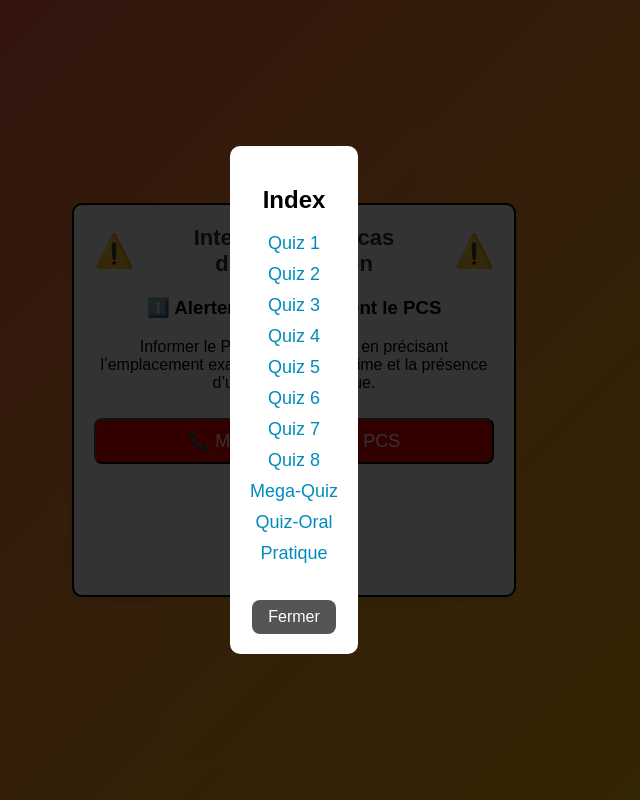
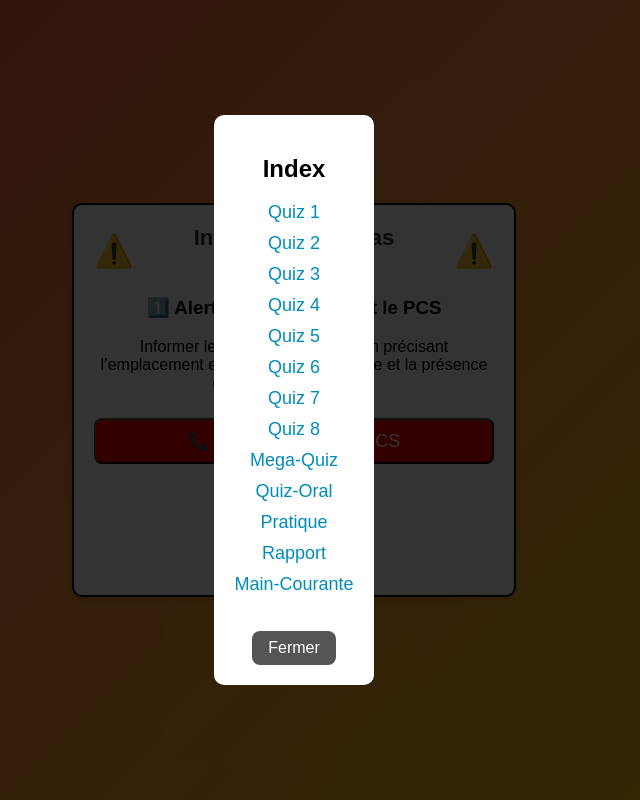
Before and after one commit to Remi-Mason/Pratique, a plain HTML site: page index.html in a window 1280 px wide. Both pictures are taken after a click on the button "Index". Shown: the whole page, without its empty margins (346-986 px from the left). Drawn offline with Linux system fonts and the light colour scheme.

Commit message:
Update index.html

```diff
--- a/index.html
+++ b/index.html
@@ -280,6 +280,8 @@
         <li><a href="https://remi-mason.github.io/Mega-Quiz/">Mega-Quiz</a></li>
         <li><a href="https://remi-mason.github.io/Quiz-Oral/">Quiz-Oral</a></li>
         <li><a href="https://remi-mason.github.io/Pratique/">Pratique</a></li>
+                <li><a href="https://remi-mason.github.io/Rapport/">Rapport</a></li>
+                <li><a href="https://remi-mason.github.io/Main-Courante/">Main-Courante</a></li>
       </ul>
       <button class="close-overlay-btn" onclick="closeOverlay()">Fermer</button>
     </div>
```
